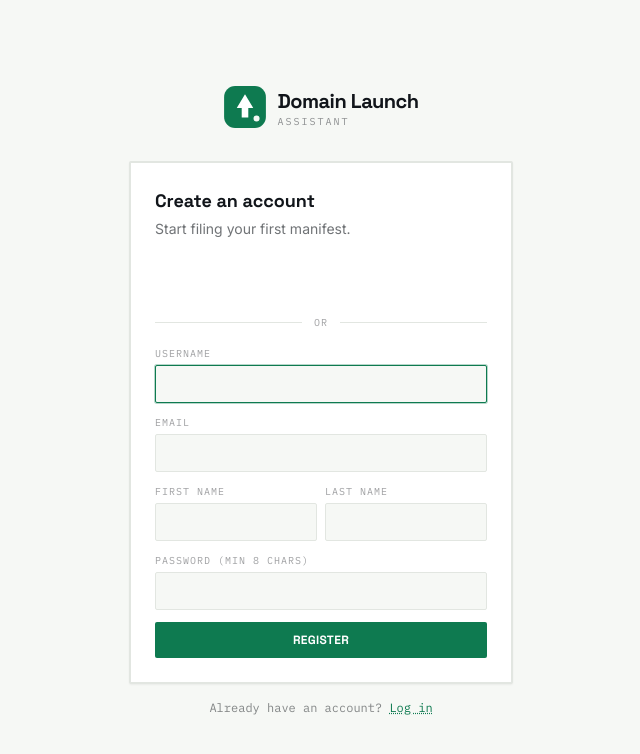
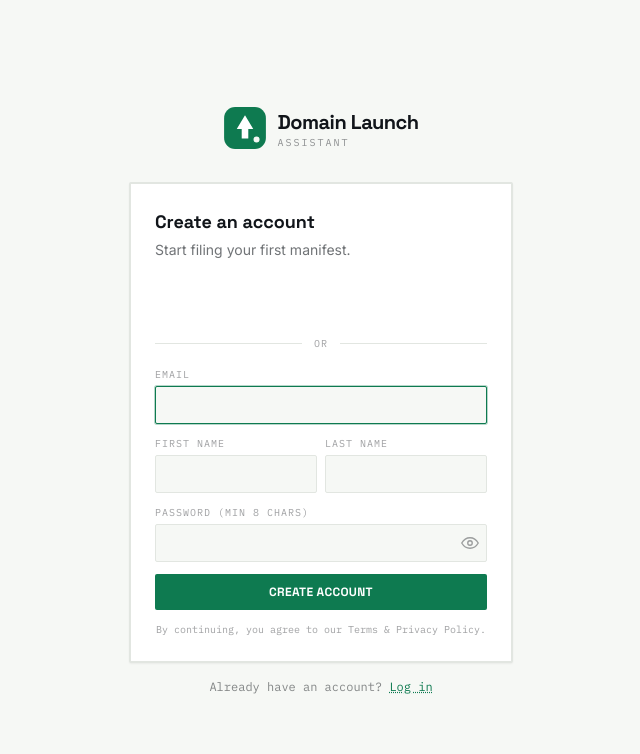
Before and after one commit to reehassan/domain_launch_assistant, a React (Vite) app in the folder frontend/: page /register in a window 1280 px wide. Shown: the top 754 px of the page, without its empty margins (319-959 px from the left). Built offline with nearby package versions, Linux system fonts and the light colour scheme; no server answers.

Commit message:
feat: add PasswordInput component with show/hide toggle for password visibility

```diff
--- /dev/null
+++ b/frontend/src/components/PasswordInput.jsx
@@ -0,0 +1,63 @@
+// src/components/PasswordInput.jsx
+// Password input with a show/hide toggle. Hand-rolled inline SVG icons
+// (no icon library in package.json) to match Logo.jsx's own inline-SVG
+// approach rather than adding a dependency for two icons.
+
+import { useState } from "react";
+
+function EyeIcon() {
+  return (
+    <svg width="18" height="18" viewBox="0 0 24 24" fill="none" stroke="currentColor" strokeWidth="1.8" strokeLinecap="round" strokeLinejoin="round" aria-hidden="true">
+      <path d="M1 12s4-7 11-7 11 7 11 7-4 7-11 7-11-7-11-7Z" />
+      <circle cx="12" cy="12" r="3" />
+    </svg>
+  );
+}
+
+function EyeOffIcon() {
+  return (
+    <svg width="18" height="18" viewBox="0 0 24 24" fill="none" stroke="currentColor" strokeWidth="1.8" strokeLinecap="round" strokeLinejoin="round" aria-hidden="true">
+      <path d="M17.94 17.94A10.94 10.94 0 0 1 12 19c-7 0-11-7-11-7a20.6 20.6 0 0 1 5.06-5.94M9.9 4.24A10.94 10.94 0 0 1 12 4c7 0 11 7 11 7a20.6 20.6 0 0 1-3.22 4.36M14.12 14.12a3 3 0 1 1-4.24-4.24" />
+      <path d="M1 1l22 22" />
+    </svg>
+  );
+}
+
+export default function PasswordInput({
+  label,
+  value,
+  onChange,
+  required,
+  minLength,
+  autoComplete,
+}) {
+  const [visible, setVisible] = useState(false);
+
+  return (
+    <div>
+      <label className="mb-1 block font-mono text-[10px] uppercase tracking-widest text-ink/40">
+        {label}
+      </label>
+      <div className="relative">
+        <input
+          className="w-full rounded-sm border border-hairline bg-paper px-3 py-2 pr-10 text-sm text-ink placeholder:text-ink/30 outline-none transition focus:border-signal focus:ring-1 focus:ring-signal/30"
+          type={visible ? "text" : "password"}
+          value={value}
+          onChange={onChange}
+          required={required}
+          minLength={minLength}
+          autoComplete={autoComplete}
+        />
+        <button
+          type="button"
+          onClick={() => setVisible((v) => !v)}
+          className="absolute right-2 top-1/2 -translate-y-1/2 text-ink/40 transition hover:text-ink/70"
+          aria-label={visible ? "Hide password" : "Show password"}
+          tabIndex={-1}
+        >
+          {visible ? <EyeOffIcon /> : <EyeIcon />}
+        </button>
+      </div>
+    </div>
+  );
+}
--- a/frontend/src/pages/Login.jsx
+++ b/frontend/src/pages/Login.jsx
@@ -5,6 +5,7 @@ import { useAuth } from "../hooks/useAuth";
 import { parseApiError } from "../api/client";
 import ErrorBanner from "../components/ErrorBanner";
 import Logo from "../components/Logo";
+import PasswordInput from "../components/PasswordInput";
 
 export default function Login() {
   const { login, googleLogin } = useAuth();
@@ -83,20 +84,17 @@ export default function Login() {
                 onChange={(e) => setForm({ ...form, username: e.target.value })}
                 required
                 autoFocus
+                autoComplete="username"
               />
             </div>
-            <div>
-              <label className="mb-1 block font-mono text-[10px] uppercase tracking-widest text-ink/40">
-                Password
-              </label>
-              <input
-                className="w-full rounded-sm border border-hairline bg-paper px-3 py-2 text-sm text-ink placeholder:text-ink/30 outline-none transition focus:border-signal focus:ring-1 focus:ring-signal/30"
-                type="password"
-                value={form.password}
-                onChange={(e) => setForm({ ...form, password: e.target.value })}
-                required
-              />
-            </div>
+
+            <PasswordInput
+              label="Password"
+              value={form.password}
+              onChange={(e) => setForm({ ...form, password: e.target.value })}
+              required
+              autoComplete="current-password"
+            />
 
             <ErrorBanner error={error} />
 
--- a/frontend/src/pages/Register.jsx
+++ b/frontend/src/pages/Register.jsx
@@ -5,9 +5,9 @@ import { useAuth } from "../hooks/useAuth";
 import { parseApiError } from "../api/client";
 import ErrorBanner from "../components/ErrorBanner";
 import Logo from "../components/Logo";
+import PasswordInput from "../components/PasswordInput";
 
 const EMPTY_FORM = {
-  username: "",
   email: "",
   password: "",
   first_name: "",
@@ -44,7 +44,11 @@ export default function Register() {
     setError(null);
     setLoading(true);
     try {
-      await register(form);
+      // Backend requires a unique `username`, but this form only collects
+      // an email. Mirror what GoogleAuthView already does for
+      // Google-created accounts (username = email) instead of exposing a
+      // separate username field.
+      await register({ ...form, username: form.email });
       // register() does not return tokens — send the user to /login to
       // actually authenticate, don't pretend they're in.
       navigate("/login", { state: { justRegistered: true } });
@@ -94,34 +98,39 @@ export default function Register() {
 
           <form onSubmit={handleSubmit} className="space-y-3">
             <Field
-              label="Username"
-              value={form.username}
-              onChange={set("username")}
-              required
-              autoFocus
-            />
-            <Field
               label="Email"
               type="email"
               value={form.email}
               onChange={set("email")}
               required
+              autoFocus
+              autoComplete="email"
             />
             <div className="flex gap-2">
               <div className="w-1/2">
-                <Field label="First name" value={form.first_name} onChange={set("first_name")} />
+                <Field
+                  label="First name"
+                  value={form.first_name}
+                  onChange={set("first_name")}
+                  autoComplete="given-name"
+                />
               </div>
               <div className="w-1/2">
-                <Field label="Last name" value={form.last_name} onChange={set("last_name")} />
+                <Field
+                  label="Last name"
+                  value={form.last_name}
+                  onChange={set("last_name")}
+                  autoComplete="family-name"
+                />
               </div>
             </div>
-            <Field
+            <PasswordInput
               label="Password (min 8 chars)"
-              type="password"
               value={form.password}
               onChange={set("password")}
               required
               minLength={8}
+              autoComplete="new-password"
             />
 
             <ErrorBanner error={error} />
@@ -131,8 +140,12 @@ export default function Register() {
               disabled={loading}
               className="w-full rounded-sm bg-signal py-2.5 font-display text-xs font-bold uppercase tracking-wide text-white transition hover:bg-signal/90 disabled:opacity-50"
             >
-              {loading ? "Registering…" : "Register"}
+              {loading ? "Registering…" : "Create account"}
             </button>
+
+            <p className="text-center font-mono text-[10px] text-ink/40">
+              By continuing, you agree to our Terms & Privacy Policy.
+            </p>
           </form>
         </div>
 
```
